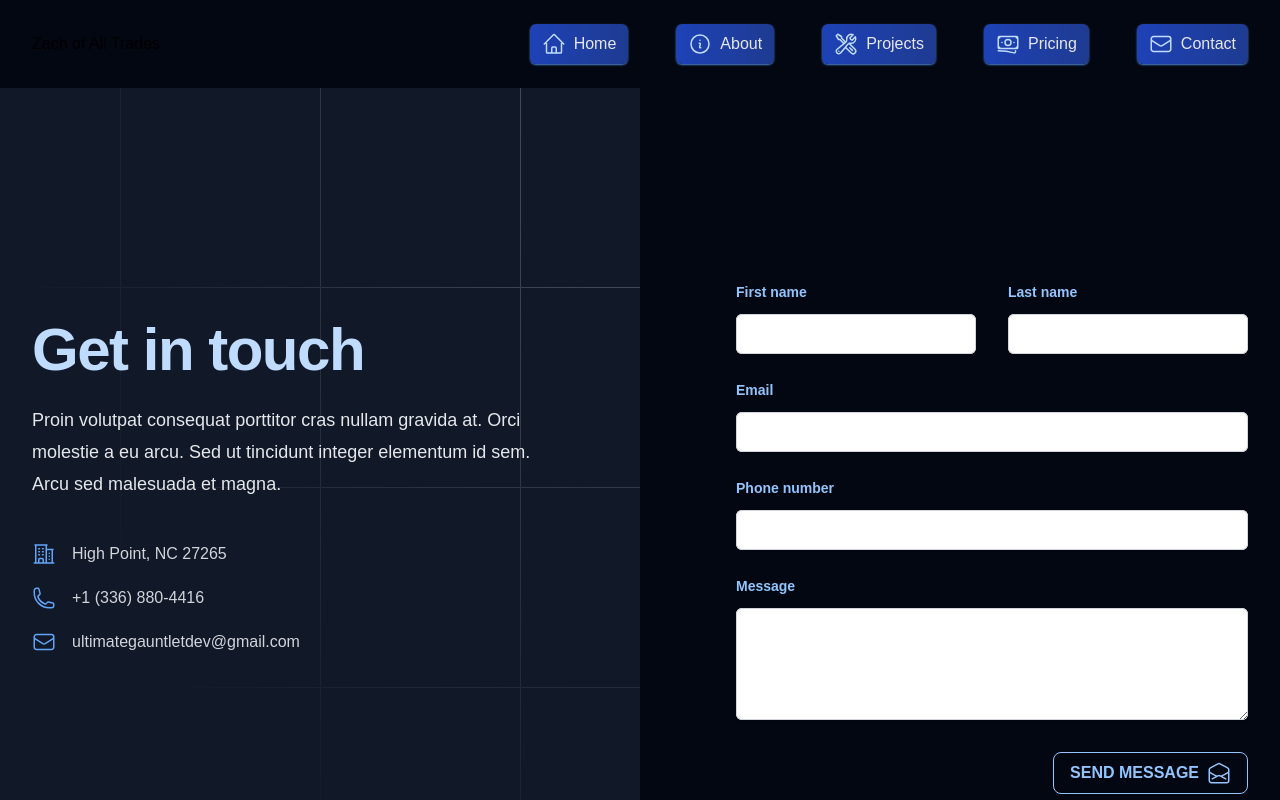
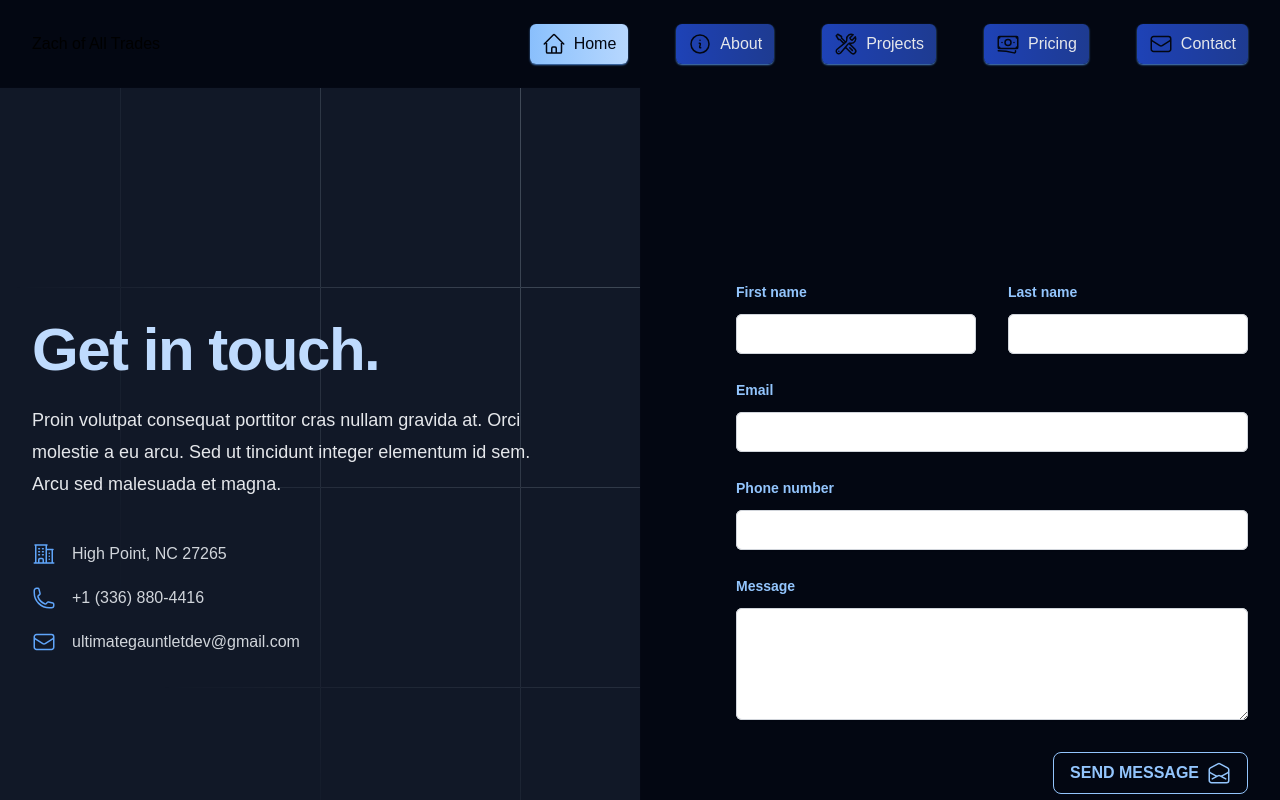
Before and after one commit to itsaboy/react-biz, a React (Vite) app in the folder client/: page /contact in a window 1280 px wide. Shown: the top 800 px of the page. Built offline with nearby package versions, Linux system fonts and the light colour scheme.

Commit message:
nav context created for nav button styling

```diff
--- a/client/src/App.jsx
+++ b/client/src/App.jsx
@@ -2,15 +2,20 @@ import { useState } from "react";
 import { Outlet } from "react-router-dom";
 import Header from "./components/Header";
 import Footer from "./components/Footer";
+import { NavContext } from "./context/NavContext.js";
 import "./App.css";
 
 export default function App() {
+  const [currentPage, setCurrentPage] = useState("Home");
+
   return (
     <div className="body-container">
-      <Header />
-      <main className="main-container">
-        <Outlet />
-      </main>
+      <NavContext.Provider value={{ currentPage, setCurrentPage }}>
+        <Header />
+        <main className="main-container">
+          <Outlet />
+        </main>
+      </NavContext.Provider>
       <Footer />
     </div>
   );
--- a/client/src/components/Header.jsx
+++ b/client/src/components/Header.jsx
@@ -1,12 +1,20 @@
-import { useState } from "react";
+import { useState, useContext } from "react";
 import { Link } from "react-router-dom";
 import { motion } from "framer-motion";
 import { Dialog } from "@headlessui/react";
 import { Bars3Icon, XMarkIcon } from "@heroicons/react/24/outline";
+import { NavContext } from "../context/NavContext.js";
 import { NAVIGATION } from "../data/NAVIGATION.jsx";
 
 export default function Header() {
   const [mobileMenuOpen, setMobileMenuOpen] = useState(false);
+
+  const { currentPage, setCurrentPage } = useContext(NavContext);
+
+  const handleClick = (page) => {
+    setMobileMenuOpen(false);
+    setCurrentPage(page);
+  };
 
   return (
     <header className="bg-gray-950">
@@ -30,10 +38,22 @@ export default function Header() {
         </div>
         <div className="hidden lg:flex lg:gap-x-12">
           {NAVIGATION.map((link) => (
-            <Link key={link.name} to={link.to}>
-              <button className="text-gray-200 font-medium px-3 py-2 rounded-md overflow-hidden relative transition-transform hover:scale-105 active:scale-95 shadow-sm shadow-blue-400/80 hover:shadow-md hover:shadow-blue-400/60 flex items-center">
+            <Link
+              key={link.name}
+              to={link.to}
+              onClick={() => handleClick(link.name)}
+            >
+              <button className="px-3 py-2 rounded-md overflow-hidden relative transition-transform hover:scale-105 active:scale-95 shadow-sm shadow-blue-400/80 hover:shadow-md hover:shadow-blue-400/60 flex items-center">
                 <span className="relative z-10 pr-2">{link.icon}</span>
-                <span className="relative z-10">{link.name}</span>
+                <span
+                  className={
+                    currentPage === link.name
+                      ? `text-gray-950 relative z-10`
+                      : `text-gray-200 relative z-10`
+                  }
+                >
+                  {link.name}
+                </span>
                 <motion.div
                   initial={{ left: 0 }}
                   animate={{ left: "-300%" }}
@@ -43,7 +63,11 @@ export default function Header() {
                     duration: 4,
                     ease: "linear",
                   }}
-                  className="bg-[linear-gradient(to_right,#4f46e5,#1d4ed8,#1e40af,#1e3a8a,#172554)] absolute z-0 inset-0 w-[400%]"
+                  className={
+                    currentPage === link.name
+                      ? `bg-[linear-gradient(to_right,#3b82f6,#60a5fa,#93c5fd,#bfdbfe,#dbeafe)] absolute z-0 inset-0 w-[400%] `
+                      : `bg-[linear-gradient(to_right,#4f46e5,#1d4ed8,#1e40af,#1e3a8a,#172554)] absolute z-0 inset-0 w-[400%] `
+                  }
                 ></motion.div>
               </button>
             </Link>
@@ -84,7 +108,7 @@ export default function Header() {
                     key={link.name}
                     to={link.to}
                     className="-mx-3 block rounded-lg px-3 py-2 text-base font-semibold leading-7"
-                    onClick={() => setMobileMenuOpen(false)}
+                    onClick={() => handleClick(link.name)}
                   >
                     <button className="text-gray-200 font-medium px-3 py-2 rounded-md overflow-hidden relative transition-transform hover:scale-105 active:scale-95 shadow-sm shadow-blue-400/80 hover:shadow-md hover:shadow-blue-400/60 w-full flex items-center">
                       <span className="relative z-10 pr-2">{link.icon}</span>
--- /dev/null
+++ b/client/src/context/NavContext.js
@@ -0,0 +1,3 @@
+import { createContext } from "react";
+
+export const NavContext = createContext();
--- a/client/src/data/NAVIGATION.jsx
+++ b/client/src/data/NAVIGATION.jsx
@@ -10,26 +10,26 @@ export const NAVIGATION = [
   {
     name: "Home",
     to: "/",
-    icon: <HomeIcon className=" h-6 w-auto text-blue-200" />,
+    icon: <HomeIcon className=" h-6 w-auto text-gray-950" />,
   },
   {
     name: "About",
     to: "/about",
-    icon: <InformationCircleIcon className=" h-6 w-auto text-blue-200" />,
+    icon: <InformationCircleIcon className=" h-6 w-auto text-gray-950" />,
   },
   {
     name: "Projects",
     to: "/projects",
-    icon: <WrenchScrewdriverIcon className=" h-6 w-auto text-blue-200" />,
+    icon: <WrenchScrewdriverIcon className=" h-6 w-auto text-gray-950" />,
   },
   {
     name: "Pricing",
     to: "/pricing",
-    icon: <BanknotesIcon className=" h-6 w-auto text-blue-200" />,
+    icon: <BanknotesIcon className=" h-6 w-auto text-gray-950" />,
   },
   {
     name: "Contact",
     to: "/contact",
-    icon: <EnvelopeIcon className=" h-6 w-auto text-blue-200" />,
+    icon: <EnvelopeIcon className=" h-6 w-auto text-gray-950" />,
   },
 ];
--- a/client/src/pages/Contact.jsx
+++ b/client/src/pages/Contact.jsx
@@ -38,7 +38,7 @@ export default function Custom() {
               </svg>
             </div>
             <h2 className="mt-10 text-4xl font-bold tracking-tight text-blue-200 sm:text-6xl hover:cursor-default">
-              {"Get in touch".split("").map((child, idx) => (
+              {"Get in touch.".split("").map((child, idx) => (
                 <span className={styles.hoverText} key={idx}>
                   {child}
                 </span>
--- a/client/src/pages/Home.jsx
+++ b/client/src/pages/Home.jsx
@@ -34,7 +34,7 @@ export default function Home() {
                   </a>
                 </div>
                 <h2 className="mt-10 text-4xl font-bold tracking-tight text-blue-200 sm:text-6xl hover:cursor-default">
-                  {"Building Digital Experiences That Resonate"
+                  {"Building digital experiences that resonate."
                     .split("")
                     .map((child, idx) => (
                       <span className={styles.hoverText} key={idx}>
--- a/client/src/pages/Pricing.jsx
+++ b/client/src/pages/Pricing.jsx
@@ -38,7 +38,7 @@ export default function Pricing() {
             />
           </svg>
           <h2 className="mt-10 text-4xl font-bold tracking-tight text-blue-200 sm:text-6xl hover:cursor-default">
-            {"The right price for you".split("").map((child, idx) => (
+            {"The right price for you.".split("").map((child, idx) => (
               <span className={styles.hoverText} key={idx}>
                 {child}
               </span>
```
